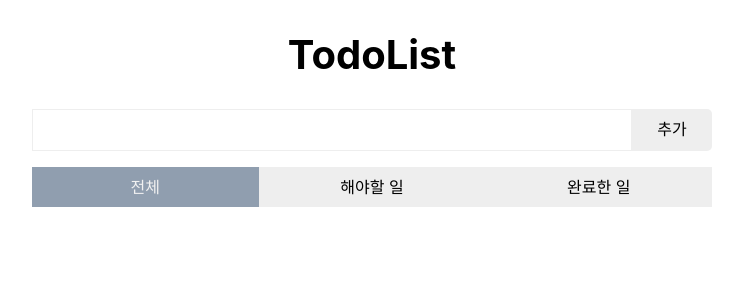
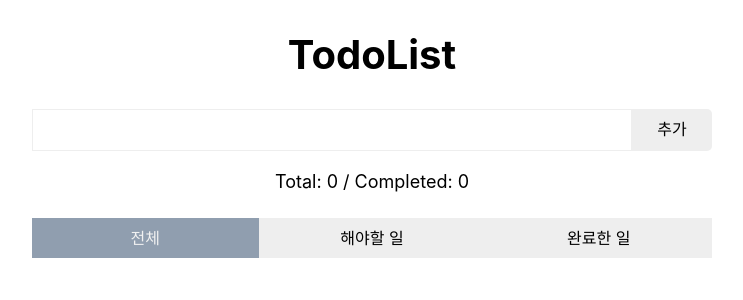
Before and after one commit to SeungHyune/typescript, a React (Create React App) app in the folder onebite-typescript/section11/: page / in a window 1280 px wide. Shown: the top 300 px of the page, without its empty margins (268-1011 px from the left). Built offline with nearby package versions, Linux system fonts and the light colour scheme.

Commit message:
[feat] : todolist total count component 추가

```diff
--- a/onebite-typescript/section11/src/App.css
+++ b/onebite-typescript/section11/src/App.css
@@ -119,3 +119,10 @@ li {
   background-color: #909eaf;
   color: #f1f1f1;
 }
+
+/* total todo count */
+.total-todo-count {
+  text-align: center;
+  padding: 20px 0 10px;
+  font-size: 18px;
+}
--- a/onebite-typescript/section11/src/App.tsx
+++ b/onebite-typescript/section11/src/App.tsx
@@ -6,6 +6,7 @@ import { Todo } from './types/types';
 import { setItem, getItem } from './utils/storage';
 import { generateUUID } from'./utils/uuid';
 import _ from 'lodash';
+import TotalTodoCount from './components/TotalCount';
 
 type onCreateTodo = {
   type: 'CREATE';
@@ -37,7 +38,7 @@ const TODOS = 'todos';
 function reducer(state: Todo[], action: Action) {
   switch(action.type) {
     case 'CREATE': {
-      setItem(TODOS, [...state, action.data])
+      setItem(TODOS, [...state, action.data]);
       return [...state, action.data];
     }
     case 'DELETE': {
@@ -46,11 +47,11 @@ function reducer(state: Todo[], action: Action) {
       return removeTodos;
     }
     case 'UPDATE': {
+      const todos = [...state];
       const updateTodoIndex = state.findIndex(todo => todo.id === action.data.id);
-      state[updateTodoIndex] = {...state[updateTodoIndex], content: action.data.content, completed: action.data.completed};
-      console.log(state, action);
-      setItem(TODOS, [...state]);
-      return state;
+      todos[updateTodoIndex] = {...todos[updateTodoIndex], content: action.data.content, completed: action.data.completed};
+      setItem(TODOS, [...todos]);
+      return todos;
     }
   }
 }
@@ -114,6 +115,7 @@ function App() {
         }}>
           <div className="todo-wrap">
             <Editor/>
+            <TotalTodoCount />
             <TodoList todos={todos} />
           </div>
         </TodoDispatchContext.Provider>
--- a/onebite-typescript/section11/src/components/TodoItem.tsx
+++ b/onebite-typescript/section11/src/components/TodoItem.tsx
@@ -1,10 +1,10 @@
-import { useState, useRef } from 'react';
+import React,{ useState, useRef } from 'react';
 import { useTodoDispatch } from '../App';
 import { Todo } from '../types/types';
 
 interface Props extends Todo {}
 
-export default function TodoItem(props: Props) {
+function TodoItem(props: Props) {
     const todoTextRef = useRef<HTMLInputElement>(null);
     const [isEdit, setIsEdit] = useState(false);
     const [currentTodoText, setCurrentTodoText] = useState(props.content);
@@ -40,9 +40,10 @@ export default function TodoItem(props: Props) {
     }
 
     const onTodoChecked = () => {
-        setCompleted(!completed);
-        dispatch.onTodoUpdate(props.id, currentTodoText, completed);
+        setCompleted(!completed)
+        dispatch.onTodoUpdate(props.id, currentTodoText, !completed);
     }
+
 
     return <li className="todo-item">
         <input type="checkbox" onChange={onTodoChecked} checked={completed} />
@@ -60,3 +61,5 @@ export default function TodoItem(props: Props) {
         <button onClick={onClickButton}>삭제</button>
     </li>
 }
+
+export default React.memo(TodoItem)
--- /dev/null
+++ b/onebite-typescript/section11/src/components/TotalCount.tsx
@@ -0,0 +1,15 @@
+import { useContext } from 'react';
+import { TodoStateContext } from '../App';
+
+const TotalTodoCount = () => {
+    const todos = useContext(TodoStateContext);
+    const totalTodoList = todos?.length;
+    const completedTodoList = todos?.filter(todo => todo.completed).length;
+    return (
+        <div className="total-todo-count">
+            {`Total: ${completedTodoList} / Completed: ${totalTodoList}`}
+        </div>
+    )
+}
+
+export default TotalTodoCount;
--- a/onebite-typescript/section11/src/index.tsx
+++ b/onebite-typescript/section11/src/index.tsx
@@ -5,7 +5,7 @@ import App from './App';
 
 const root = ReactDOM.createRoot(document.getElementById('root') as HTMLElement);
 root.render(
-
-    <App />
-
+    <React.StrictMode>
+        <App />
+    </React.StrictMode>
 );
```
